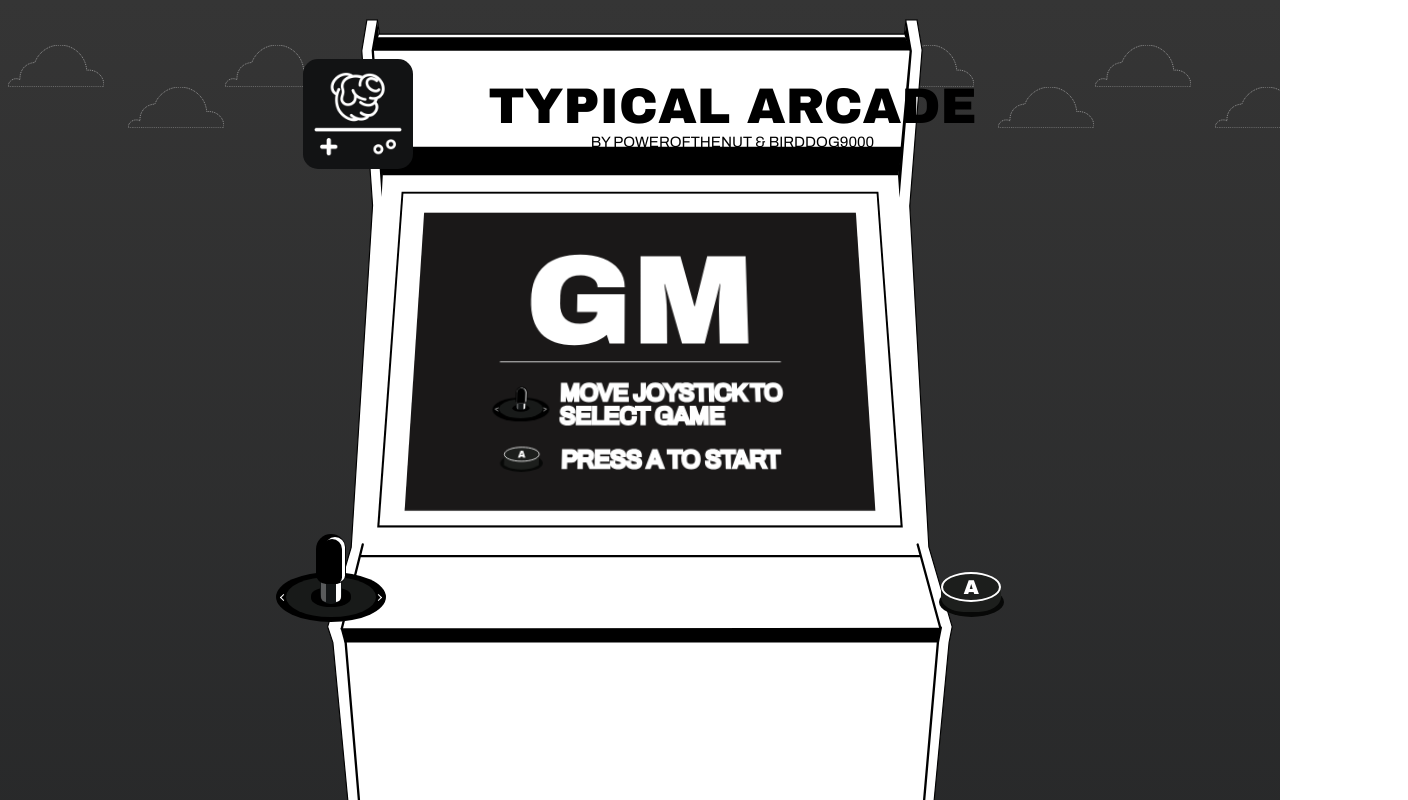
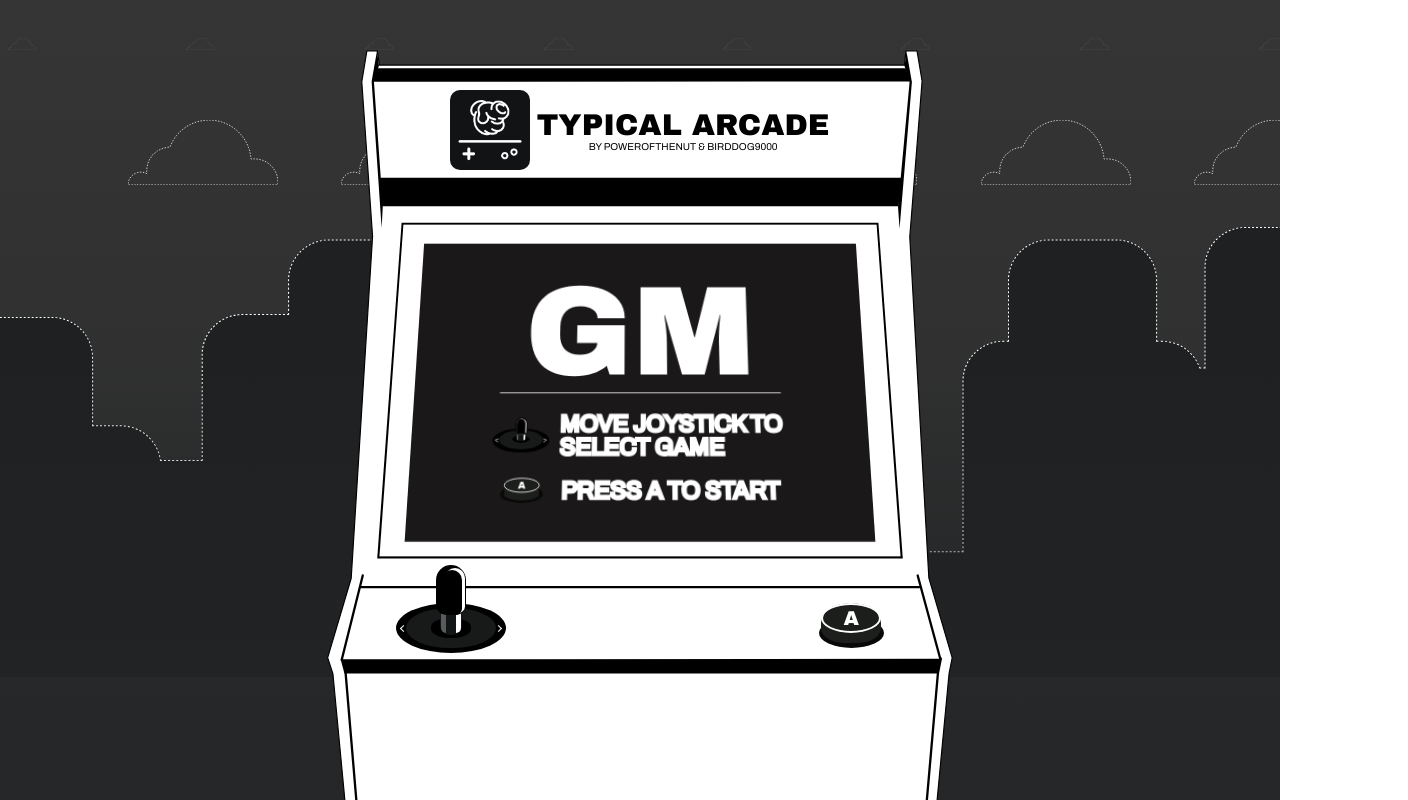
Before and after one commit to Typical-Arcade/main-site, a Next.js app: page / in a window 1280 px wide. Shown: the top 800 px of the page, 1408 px wide, since content can reach past the window. Built offline with nearby package versions, Linux system fonts and the light colour scheme.

Commit message:
Fixed the other screen sizes and made the buttons show pointer on hover

```diff
--- a/app/page.tsx
+++ b/app/page.tsx
@@ -8,10 +8,13 @@ import SectionParagraph from '../components/landing/sectionParagraph';
 
 export default async function Page() {
   return (
+    <div className="h-full w-full">
+      <div className="absolute h-full w-full bg-gradient-to-b from-[#181C1D00] from-30% via-[#252627] via-80% to-[#252627] to-100% sm:h-[120rem]" />
+      <Background className="absolute md:h-1/2 lg:h-3/4" />
+      <div className="absolute h-full w-full bg-gradient-to-b from-[#181C1D00] from-30% via-[#252627] via-80% to-[#252627] to-100% sm:h-[120rem]" />
       <div className="bg-gradient-to-b from-[#353535] to-[#090c0f]">
-      <Background />
-      <div className="flex w-screen flex-col items-center mb-[10rem]">
-        <div className="mt-[1.5%] h-[100rem]">
+        <div className="mb-[10rem] flex w-screen flex-col items-center">
+          <div className="mt-[5rem] h-[120rem] lg:h-[110rem]">
             <Arcade />
           </div>
           <Section
@@ -32,9 +35,9 @@ export default async function Page() {
               <Link href="https://twitter.com/birddog9000">
                 <span className="underline">@birddog9000</span>
               </Link>{' '}
-            out of the idea of creating games for the Typical Friends ecosystem.
-            We love the community and want to be typical community members who
-            contribute and take part in its growth.
+              out of the idea of creating games for the Typical Friends
+              ecosystem. We love the community and want to be typical community
+              members who contribute and take part in its growth.
             </SectionParagraph>
           </Section>
           <Section
@@ -64,12 +67,12 @@ export default async function Page() {
                 <span className="underline">@_typicalfriends</span>
               </Link>{' '}
               is a-typical web3 studio creating top-tier generative art &amp;
-            digital collectibles. Founded by @motionmarkus, we take inspiration
-            from his collections to bring you your daily dose of mini-games.
+              digital collectibles. Founded by @motionmarkus, we take
+              inspiration from his collections to bring you your daily dose of
+              mini-games.
             </SectionParagraph>
           </Section>
         </div>
-      <div>
         <Footer />
       </div>
     </div>
--- a/components/arcade/index.tsx
+++ b/components/arcade/index.tsx
@@ -52,7 +52,7 @@ export default function Arcade(): JSX.Element {
           gameScreen={gameScreen}
         />
       </div>
-      <div className="flex h-fit w-full flex-row items-center justify-around">
+      <div className="flex h-fit w-[80rem] flex-row items-center justify-around">
         <Joystick
           className="relative bottom-10"
           state={state}
--- a/components/arcade/joystick.tsx
+++ b/components/arcade/joystick.tsx
@@ -16,6 +16,14 @@ export default function Joystick({
     <div className={className}>
       <div className="relative h-[8rem] w-[11rem]">
         <div className="flex h-[8rem] w-[11rem] flex-col items-center">
+          <div
+            className="z-20 absolute h-full w-1/2 self-baseline hover:cursor-pointer"
+            onClick={() => setState('left')}
+          />
+          <div
+            className="z-20 absolute h-full w-1/2 self-end hover:cursor-pointer"
+            onClick={() => setState('right')}
+          />
           <div
             className={`relative z-10 h-[3.8rem] w-[3rem] ${
               state === 'left'
@@ -42,16 +50,10 @@ export default function Joystick({
             <div className="absolute h-[4rem] w-[9rem] rounded-[11rem/5rem] bg-[#181a19]" />
             <div className="absolute h-[2rem] w-[4rem] rounded-[45rem/20rem] bg-black" />
             <div className="relative flex h-[5rem] w-[11rem] flex-row">
-              <div
-                className="flex h-full w-1/2 flex-row items-center pl-2"
-                onClick={() => setState('left')}
-              >
+              <div className="flex h-full w-1/2 flex-row items-center pl-2">
                 <div className="h-[0.5rem] w-[0.5rem] rotate-[225deg] border-r-[0.1rem] border-t-[0.1rem] border-solid border-white" />
               </div>
-              <div
-                className="left-[50%] flex h-full w-1/2 flex-row items-center justify-end pr-2"
-                onClick={() => setState('right')}
-              >
+              <div className="left-[50%] flex h-full w-1/2 flex-row items-center justify-end pr-2">
                 <div className="h-[0.5rem] w-[0.5rem] rotate-[45deg] border-r-[0.1rem] border-t-[0.1rem] border-solid border-white" />
               </div>
             </div>
--- a/components/arcade/topButton.tsx
+++ b/components/arcade/topButton.tsx
@@ -41,7 +41,7 @@ export default function TopButton({
       onMouseOver={() => setState('hover')}
       onMouseOut={() => setState('idle')}
     >
-      <div className="relative h-[5rem] w-[6.5rem]">
+      <div className="relative h-[5rem] w-[6.5rem] hover:cursor-pointer">
         <div className="flex flex-col items-center">
           <div
             className={`
--- a/components/landing/background.tsx
+++ b/components/landing/background.tsx
@@ -3,31 +3,32 @@ import { JSX } from 'react';
 
 import building from '../../public/assets/building.svg';
 import cloud from '../../public/assets/cloud.svg';
+import { ClassnameProps } from '../types';
 
-const clouds = Array.from({ length: 6 }, (_, i) => (
-  <div key={`cloud-${i * 10}`}>
-    <Image className="w-auto md:w-1/2" src={cloud} alt="cloud" />
-  </div>
-));
+const clouds = (length: number) =>
+  Array.from({ length }, (_, i) => (
+    <Image
+      key={`cloud-${i * 10}`}
+      className="w-[10rem] lg:w-[15rem]"
+      src={cloud}
+      alt="cloud"
+    />
+  ));
 
-export default function Background(): JSX.Element {
+export default function Background({ className }: ClassnameProps): JSX.Element {
   return (
-    <div className="absolute">
-      <div className="relative flex w-screen flex-col items-center gap-[10rem] overflow-hidden px-0 pb-0 pt-[5rem] md:gap-[52rem]">
-        <div className="relative inset-x-3 top-3">
-          <div className="relative -top-8 grid grid-cols-6 gap-x-8 md:-top-5 md:gap-x-10">
-            {clouds}
+    <div className={className}>
+      <div className="flex h-full w-full flex-col items-center gap-[15rem] pt-[5rem] lg:gap-[10rem]">
+        <div className="relative top-[5rem] h-[50rem] md:inset-x-3 md:top-3">
+          <div className="relative -top-[2rem] grid grid-cols-8 md:gap-x-[15rem]">
+            {clouds(8)}
           </div>
-          <div className="relative left-[12rem] top-10 grid grid-cols-6 gap-x-4 md:-top-5 md:gap-x-10">
-            {clouds}
+          <div className="relative grid grid-cols-6 md:left-[12rem] left-[6rem] top-[5rem]">
+            {clouds(6)}
           </div>
         </div>
-        <div className="relative w-screen">
-          <Image
-            className="top-0 h-[41rem] w-screen md:h-[125rem]"
-            src={building}
-            alt="building"
-          />
+        <div className="w-full h-full">
+          <Image className="h-full w-full" src={building} alt="building" />
         </div>
       </div>
     </div>
--- a/components/landing/section.tsx
+++ b/components/landing/section.tsx
@@ -18,7 +18,7 @@ export default function Section({
 }: PropsWithChildren<Props>): JSX.Element {
   return (
     <div
-      className={`relative flex w-screen flex-col items-center justify-center gap-[4rem] px-[1.5rem] py-[5rem] ${
+      className={`relative flex w-screen md:w-3/4 lg:w-1/2 flex-col items-center justify-center gap-[4rem] px-[1.5rem] py-[5rem] ${
         isReverse ? 'flex-row-reverse' : 'flex-row'
       }`}
     >
--- a/components/logo/index.tsx
+++ b/components/logo/index.tsx
@@ -9,17 +9,17 @@ export default function Logo({
 }: ClassnameProps): JSX.Element {
   return (
     <div className={className}>
-      <div className="relative inline-flex items-center justify-center gap-[0.625rem] md:gap-[7.5rem]">
+      <div className="relative inline-flex items-center justify-center gap-[0.625rem]">
         <Image
-          className="h-[8rem] w-[8rem] object-cover md:rounded-3xl rounded-[1rem] md:h-[11rem] md:w-[11rem]"
+          className="h-[8rem] w-[8rem] object-cover rounded-[1rem]"
           alt="App store"
           src={logo}
         />
         <div className="relative flex flex-col items-center">
-          <div className="relative w-fit whitespace-nowrap font-archivo-black text-[3rem] font-normal leading-[normal] tracking-[0] text-black md:text-[5rem]">
+          <div className="relative w-fit whitespace-nowrap font-archivo-black text-[3rem] font-normal leading-[normal] tracking-[0] text-black">
             TYPICAL ARCADE
           </div>
-          <div className="relative w-fit whitespace-nowrap font-archivo-regular text-[1rem] font-normal leading-[normal] tracking-[0] text-black md:text-[1.5rem]">
+          <div className="relative w-fit whitespace-nowrap font-archivo-regular text-[1rem] font-normal leading-[normal] tracking-[0] text-black">
             BY POWEROFTHENUT &amp; BIRDDOG9000
           </div>
         </div>
--- a/tsconfig.json
+++ b/tsconfig.json
@@ -3,7 +3,7 @@
     "declaration": true,
     "moduleResolution": "node",
     "outDir": "dist",
-    "target": "ES2022",
+    "target": "esnext",
     "strict": true,
     "lib": [
       "dom",
```
Also changed, not shown: public/assets/building.svg. Lines whose indentation alone changed are shown as unchanged.
